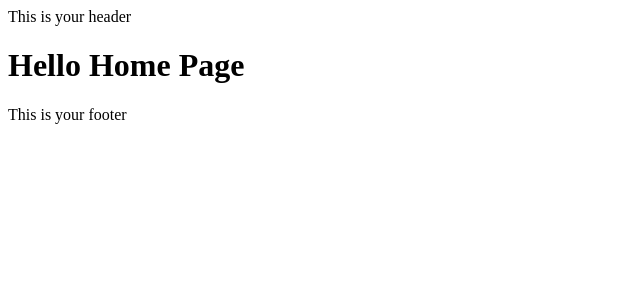
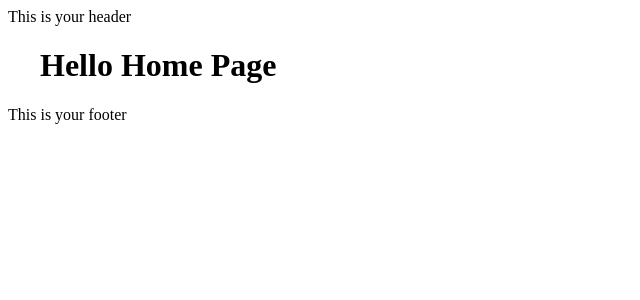
Before and after one commit to RJGrunau/photo-portfolio, a React (Vite) app: page / in a window 1280 px wide. Shown: the top 300 px of the page, without its empty margins (0-640 px from the left). Built offline with nearby package versions, Linux system fonts and the light colour scheme.

Commit message:
scaffold

```diff
--- a/src/HomePage/HomePage.tsx
+++ b/src/HomePage/HomePage.tsx
@@ -2,11 +2,18 @@ import { css} from "@emotion/react";
 import LayoutComponent from "../Layout/layout";
 
 
+const style = {
+    container: css({
+        margin: '0 auto',
+        width: '100%',
+        maxWidth: '75rem'
+    })
+}
 const HomePage = (): JSX.Element => {
     console.log('You are on the homepage');
     const hookProps = {
         renderBody: () => (
-            <div>
+            <div css={style.container}>
                 <h1>Hello Home Page</h1>
             </div>
         )
```
